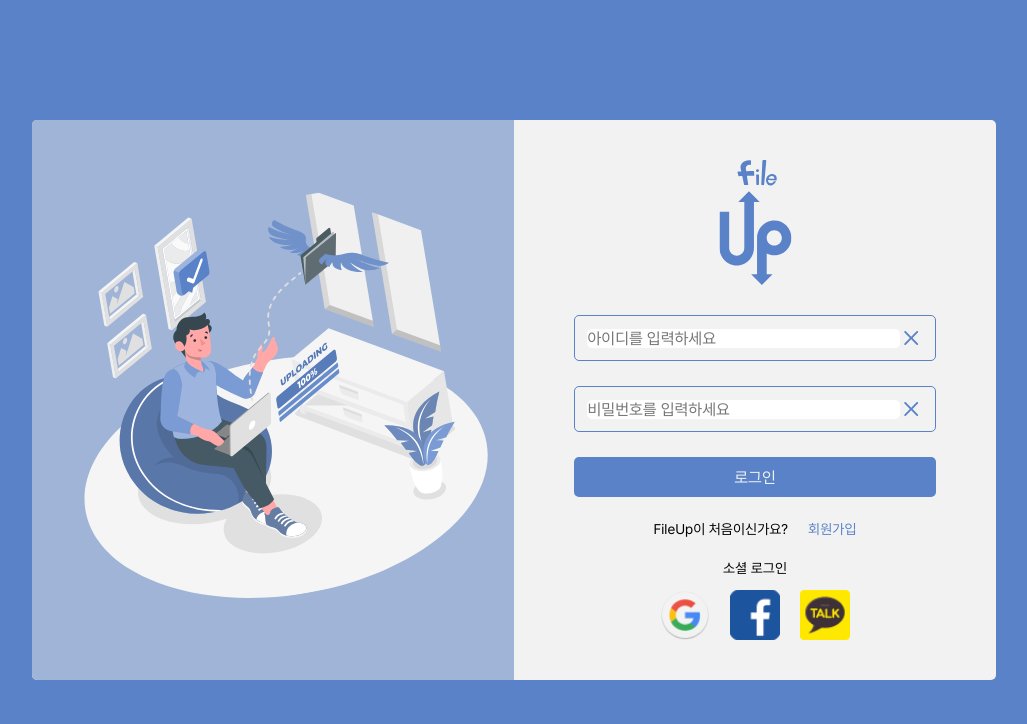
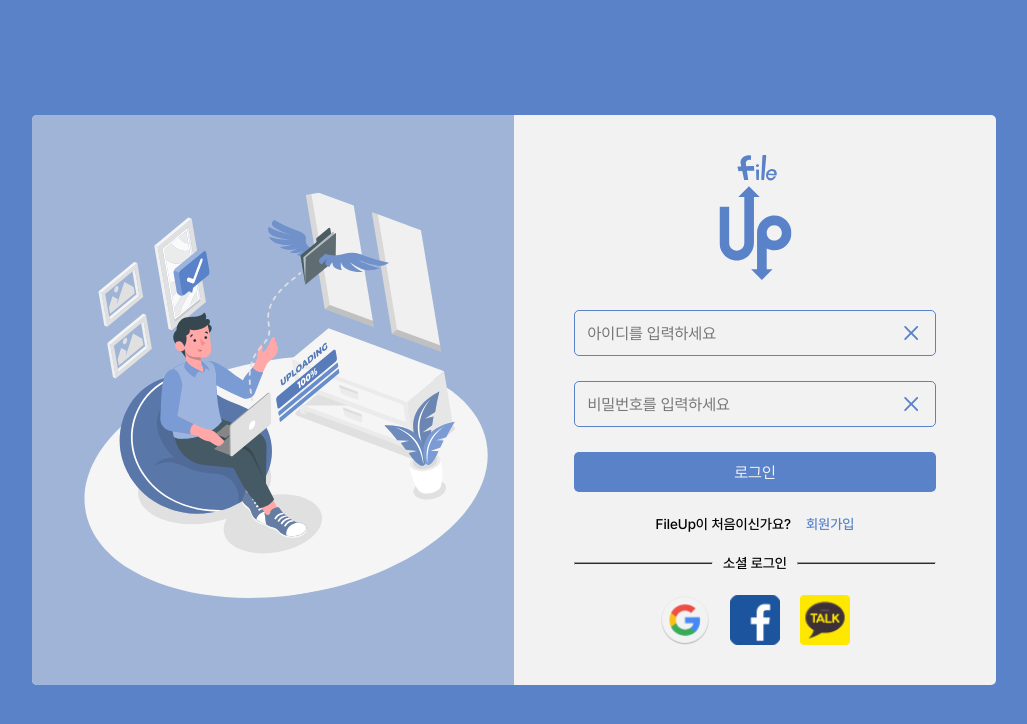
Before and after one commit to Project-Fileup/FileUp_Web, a Next.js app: page /sign-in in a window 1280 px wide. Shown: the top 724 px of the page, without its empty margins (126-1153 px from the left). Built offline with nearby package versions, Linux system fonts and the light colour scheme; no server answers.

Commit message:
Fix: Input 배경색 추가 및 기타 마진 수정

```diff
--- a/src/components/Modules/Auth/SignIn/index.tsx
+++ b/src/components/Modules/Auth/SignIn/index.tsx
@@ -38,7 +38,7 @@
         </AuthButton>
 
         <Flex
-          gap='2rem'
+          gap='1.5rem'
         >
           <AccountText>FileUp이 처음이신가요?</AccountText>
 
@@ -59,8 +59,15 @@
           </Link>
         </Flex>
 
-        <div>
+        <Flex
+          width='100%'
+          gap='1rem'
+          justifyContent='space-between'
+        >
+          <TitleSideBorder></TitleSideBorder>
           <SocialLoginTitle>소셜 로그인</SocialLoginTitle>
+          <TitleSideBorder></TitleSideBorder>
+        </Flex>
 
         <Flex
           gap='2rem'
@@ -80,15 +87,20 @@
             alt='카카오톡 로그인'
           />
         </Flex>
-        </div>
       </FormWrapper>
     </AuthTemplate>
   );
 }
 
+const TitleSideBorder = styled.hr`
+  flex: 1;
+  height: 3px;
+  background-color: ${({ theme }) => theme.color.black};
+`;
+
 const SocialLoginTitle = styled.h3`
   text-align: center;
-  margin-bottom: 1.5rem;
+  font-family: ${({ theme }) => theme.font.pretendard.medium};
   font-size: ${({ theme }) => theme.fontSize.SMALL};
 `;
 
--- a/src/components/Modules/Auth/SignUp/index.tsx
+++ b/src/components/Modules/Auth/SignUp/index.tsx
@@ -54,7 +54,7 @@
 
         <Flex
           width='100%'
-          gap='2rem'
+          gap='1.5rem'
           justifyContent='center'
         >
           <AccountText>FileUp 계정이 있으신가요?</AccountText>
--- a/src/components/Modules/Auth/style.ts
+++ b/src/components/Modules/Auth/style.ts
@@ -13,6 +13,7 @@
   padding: 1rem 1.25rem;
   border-radius: 5px;
   font-size: ${({ theme }) => theme.fontSize.NORMAL};
+  background-color: ${({ theme }) => theme.color.white};
 
   & input {
     padding: 0;
@@ -26,6 +27,7 @@
 `;
 
 export const AccountText = styled.p<{ color?: string; }>`
+  font-family: ${({ theme }) => theme.font.pretendard.medium};
   font-size: ${({ theme }) => theme.fontSize.SMALL};
   color: ${({ color }) => color};
 `;
```
Lines whose indentation alone changed are shown as unchanged.
